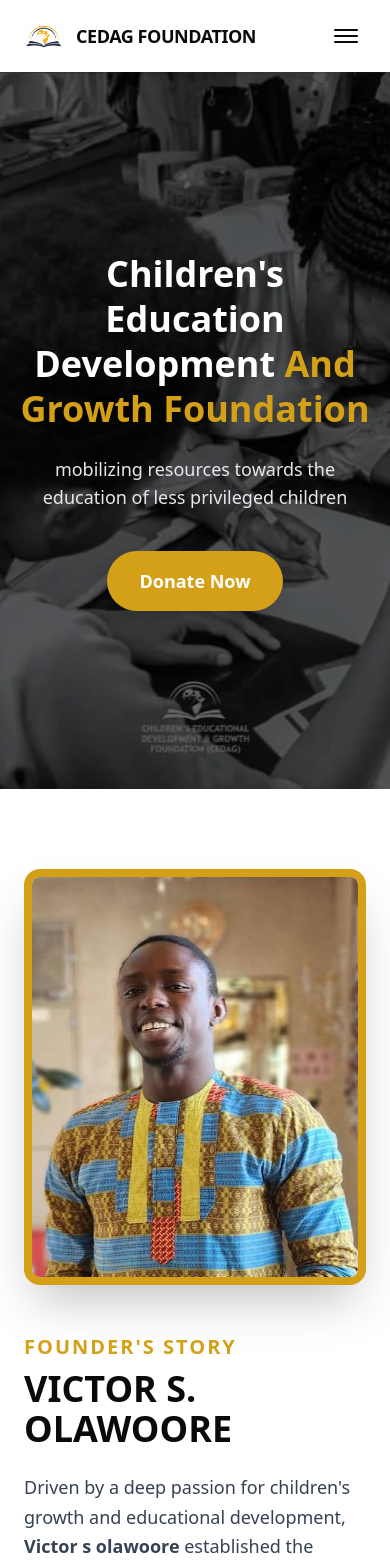
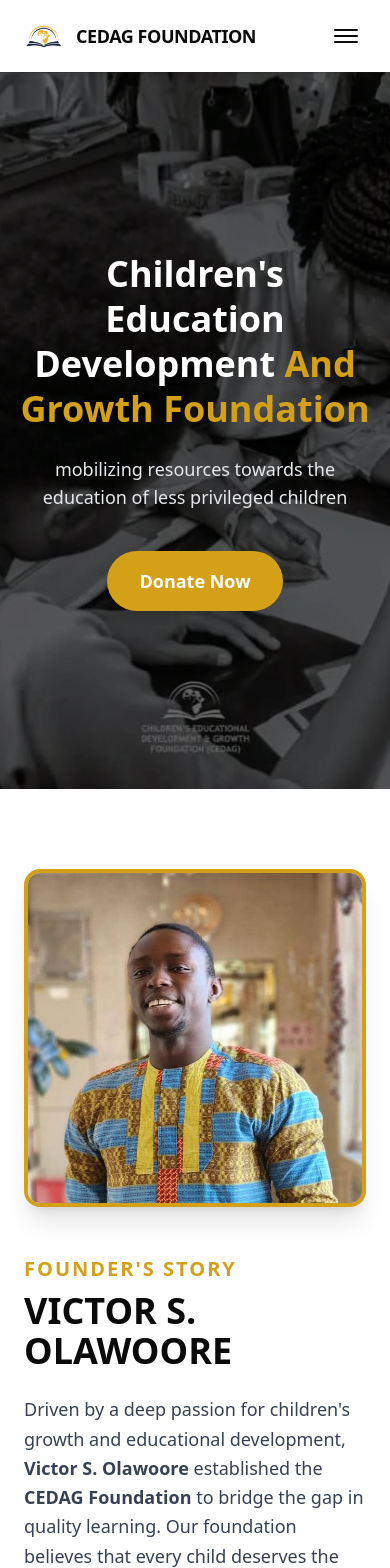
Before and after one commit to Joshwxb/cedag-foundation, a React (Vite) app: page / in a window 390 px wide. Shown: the top 1568 px of the page. Built offline with nearby package versions, Linux system fonts and the light colour scheme.

Commit message:
style: optimize contact mobile display and adjust about image dimensions

```diff
--- a/src/components/About.jsx
+++ b/src/components/About.jsx
@@ -4,40 +4,40 @@
 const About = () => {
   return (
     <section id="about" className="py-20 bg-white overflow-hidden">
-      <div className="container mx-auto px-6 flex flex-col md:flex-row items-center gap-12">
+      <div className="container mx-auto px-6 flex flex-col md:flex-row items-center gap-12 lg:gap-16">
 
-        {/* Founder Image Section */}
+        {/* Founder Image Section - Reduced Weight and Height */}
         <motion.div
           initial={{ opacity: 0, x: -50 }}
           whileInView={{ opacity: 1, x: 0 }}
           viewport={{ once: true }}
           transition={{ duration: 0.8 }}
-          className="w-full md:w-1/3"
+          className="w-full md:w-1/4 flex justify-center md:justify-start"
         >
-          {/* We added h-[400px] to limit the height and object-top to focus on the face */}
-          <div className="border-8 border-foundation-yellow rounded-2xl overflow-hidden shadow-2xl transform hover:scale-105 transition-transform duration-500">
+          {/* Added max-width and reduced height h-[320px] */}
+          <div className="max-w-[480px] w-full border-4 border-foundation-yellow rounded-2xl overflow-hidden shadow-xl transform hover:scale-105 transition-transform duration-500">
             <img
               src="/aa.jpeg"
-              alt="Falola Ayomiposi - CEDAG Founder"
-              className="w-full h-[400px] object-cover object-top"
+              alt="Victor S. Olawoore - CEDAG Founder"
+              className="w-full h-[330px] object-cover object-top"
             />
           </div>
         </motion.div>
 
-        {/* Founder Story Section */}
+        {/* Founder Story Section - Expanded width to 3/4 */}
         <motion.div
           initial={{ opacity: 0, x: 50 }}
           whileInView={{ opacity: 1, x: 0 }}
           viewport={{ once: true }}
           transition={{ duration: 0.8, delay: 0.2 }}
-          className="w-full md:w-2/3 text-left"
+          className="w-full md:w-3/4 text-left"
         >
           <h2 className="text-foundation-yellow font-bold text-xl mb-2 tracking-widest uppercase">Founder's Story</h2>
           <h3 className="text-4xl font-black text-foundation-black mb-6 uppercase">Victor S. Olawoore</h3>
 
           <div className="space-y-6">
             <p className="text-gray-700 leading-relaxed text-lg">
-              Driven by a deep passion for children's growth and educational development, <strong>Victor s olawoore</strong> established
+              Driven by a deep passion for children's growth and educational development, <strong>Victor S. Olawoore</strong> established
               the <strong>CEDAG Foundation</strong> to bridge the gap in quality learning. Our foundation believes that every
               child deserves the tools to reach their full potential, regardless of their background or circumstances.
             </p>
```
